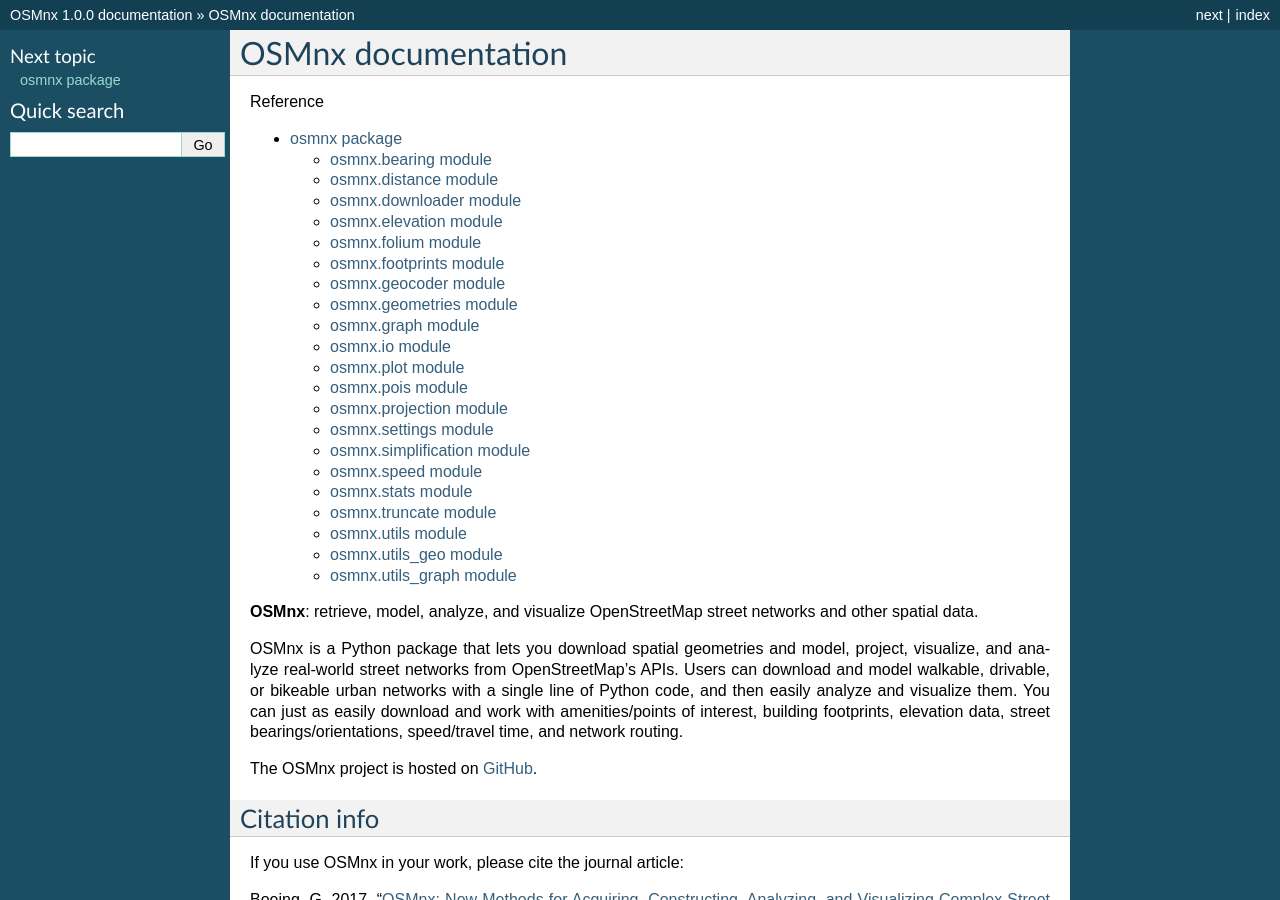
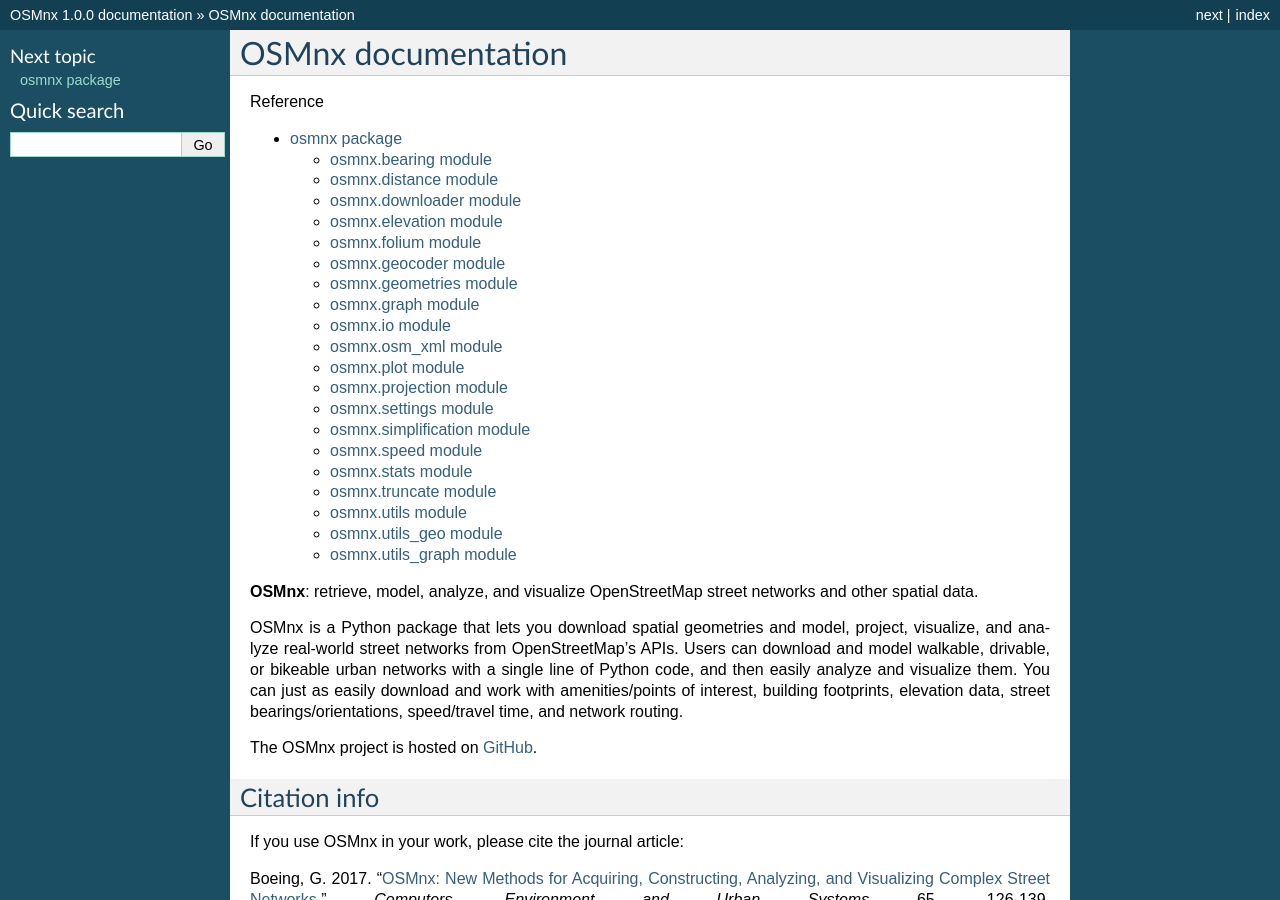
Before and after one commit to gboeing/osmnx, a Sphinx documentation site: the page built from docs/source/index.rst, in a window 1280 px wide and 900 px high. Built offline with Sphinx 7.4.7, drawn with Linux system fonts in a browser that asks for light colours.

Commit message:
autodoc: remove old modules and add new ones

```diff
--- a/docs/source/osmnx-complete.rst
+++ b/docs/source/osmnx-complete.rst
@@ -43,14 +43,6 @@
     :private-members:
     :noindex:
 
-osmnx.footprints module
------------------------
-
-.. automodule:: osmnx.footprints
-    :members:
-    :private-members:
-    :noindex:
-
 osmnx.geocoder module
 ---------------------
 
@@ -83,18 +75,18 @@
     :private-members:
     :noindex:
 
+osmnx.osm_xml module
+--------------------
+
+.. automodule:: osmnx.osm_xml
+    :members:
+    :private-members:
+    :noindex:
+
 osmnx.plot module
 -----------------
 
 .. automodule:: osmnx.plot
-    :members:
-    :private-members:
-    :noindex:
-
-osmnx.pois module
------------------
-
-.. automodule:: osmnx.pois
     :members:
     :private-members:
     :noindex:
--- a/docs/source/osmnx.rst
+++ b/docs/source/osmnx.rst
@@ -35,12 +35,6 @@
 .. automodule:: osmnx.folium
     :members:
 
-osmnx.footprints module
------------------------
-
-.. automodule:: osmnx.footprints
-    :members:
-
 osmnx.geocoder module
 ---------------------
 
@@ -65,16 +59,16 @@
 .. automodule:: osmnx.io
     :members:
 
+osmnx.osm_xml module
+--------------------
+
+.. automodule:: osmnx.osm_xml
+    :members:
+
 osmnx.plot module
 -----------------
 
 .. automodule:: osmnx.plot
-    :members:
-
-osmnx.pois module
------------------
-
-.. automodule:: osmnx.pois
     :members:
 
 osmnx.projection module
```
